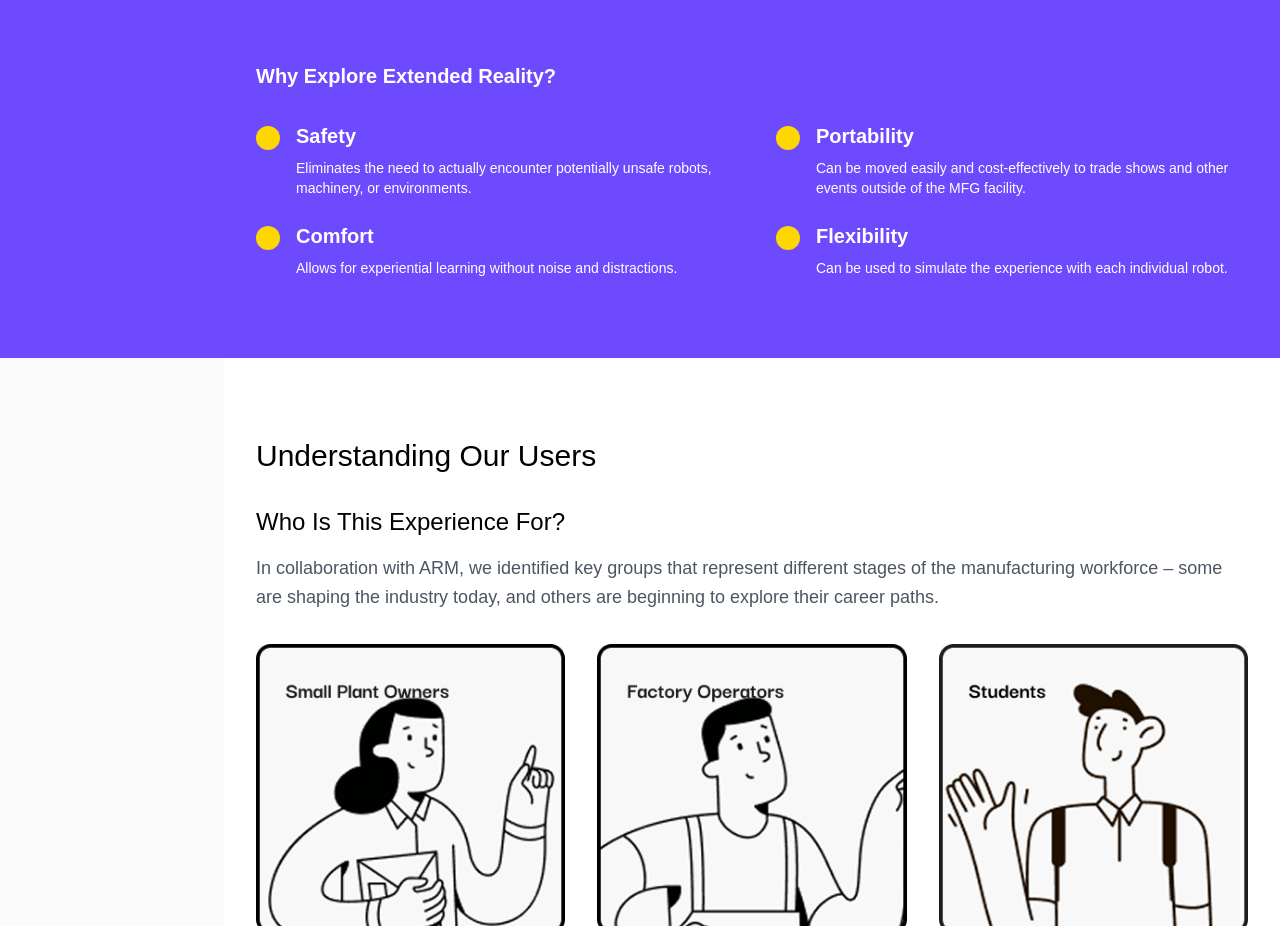
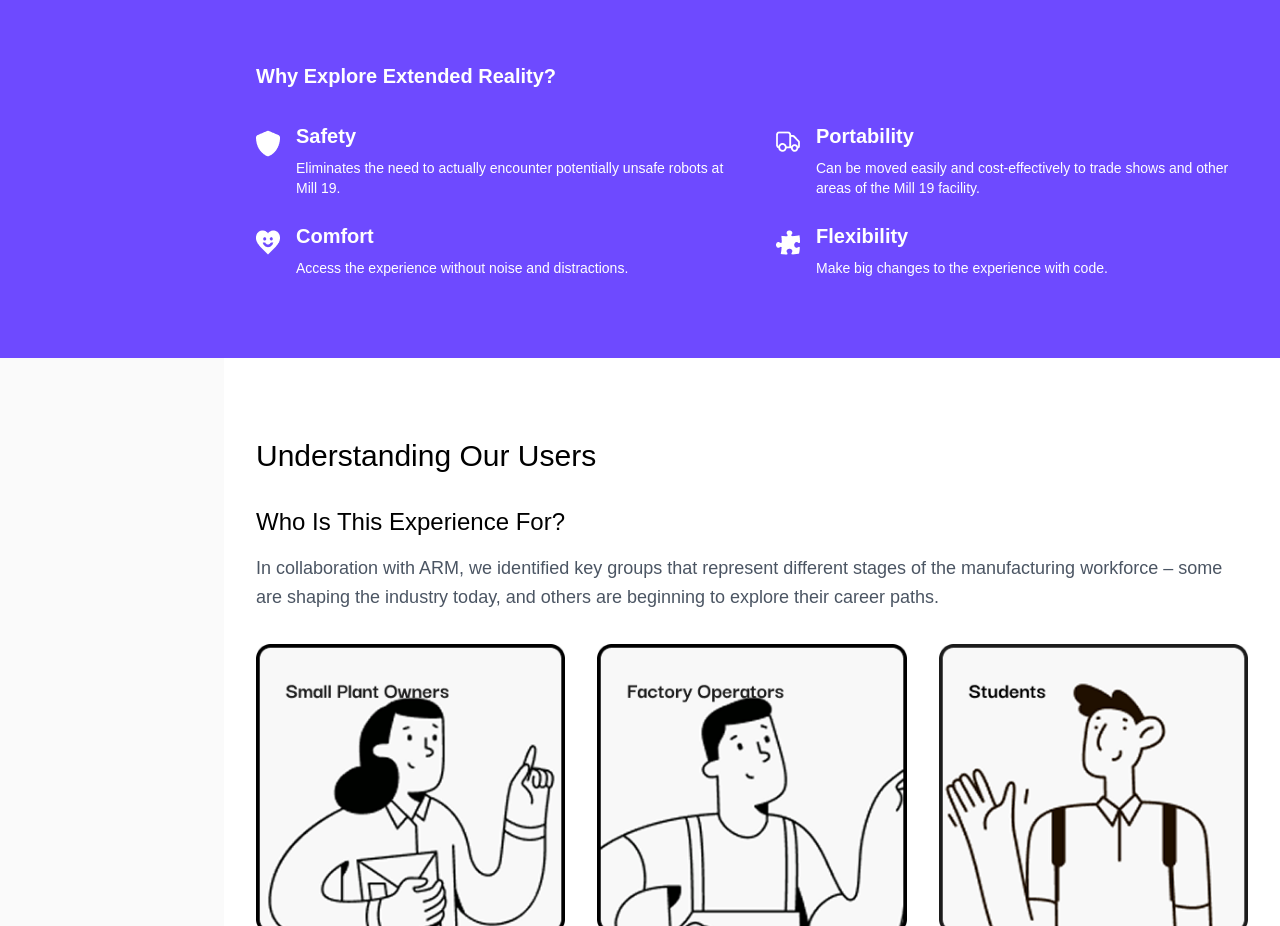
Before and after one commit to victorwa21/arm-website, a Next.js app: page / in a window 1280 px wide. Shown: the part 2987-3913 px from the top of the page. Built offline with nearby package versions, Linux system fonts and the light colour scheme; a web font is replaced by a local one.

Commit message:
feat: sync main changes to arm-website
Update all files from main branch to latest version.

#VERCEL_SKIP

Co-authored-by: Victor Wang <143522565+victorwa21@users.noreply.github.com>

```diff
--- a/manufacturing-landing.tsx
+++ b/manufacturing-landing.tsx
@@ -362,22 +362,35 @@ export default function Component() {
                   <div className="grid grid-cols-1 md:grid-cols-2 gap-12">
                     <div className="space-y-6">
                       <div className="flex items-start space-x-4">
-                        <div className="w-6 h-6 bg-[#ffd700] rounded-full flex-shrink-0 mt-1"></div>
+                        <div className="flex-shrink-0 mt-1">
+                        <Image
+                          src="/images/safety.png"
+                          alt="Safety icon"
+                          width={24}
+                          height={24}
+                          className="mt-1 flex-shrink-0"
+                        /></div>
                         <div>
                           <h4 className="text-[#ffffff] font-semibold mb-2">Safety</h4>
                           <p className="text-[#ffffff] text-sm">
-                            Eliminates the need to actually encounter potentially unsafe robots, machinery, or
-                            environments.
+                            Eliminates the need to actually encounter potentially unsafe robots at Mill 19.
                           </p>
                         </div>
                       </div>
 
                       <div className="flex items-start space-x-4">
-                        <div className="w-6 h-6 bg-[#ffd700] rounded-full flex-shrink-0 mt-1"></div>
+                         <div className="flex-shrink-0 mt-1">
+                        <Image
+                          src="/images/comfort.png"
+                          alt="Comfort icon"
+                          width={24}
+                          height={24}
+                          className="mt-1 flex-shrink-0"
+                        /></div>
                         <div>
                           <h4 className="text-[#ffffff] font-semibold mb-2">Comfort</h4>
                           <p className="text-[#ffffff] text-sm">
-                            Allows for experiential learning without noise and distractions.
+                            Access the experience without noise and distractions.
                           </p>
                         </div>
                       </div>
@@ -385,22 +398,35 @@ export default function Component() {
 
                     <div className="space-y-6">
                       <div className="flex items-start space-x-4">
-                        <div className="w-6 h-6 bg-[#ffd700] rounded-full flex-shrink-0 mt-1"></div>
+                         <div className="flex-shrink-0 mt-1">
+                        <Image
+                          src="/images/portability.png"
+                          alt="Portability icon"
+                          width={24}
+                          height={24}
+                          className="mt-1 flex-shrink-0"
+                        /></div>
                         <div>
                           <h4 className="text-[#ffffff] font-semibold mb-2">Portability</h4>
                           <p className="text-[#ffffff] text-sm">
-                            Can be moved easily and cost-effectively to trade shows and other events outside of the MFG
-                            facility.
+                            Can be moved easily and cost-effectively to trade shows and other areas of the Mill 19 facility.
                           </p>
                         </div>
                       </div>
 
                       <div className="flex items-start space-x-4">
-                        <div className="w-6 h-6 bg-[#ffd700] rounded-full flex-shrink-0 mt-1"></div>
+                         <div className="flex-shrink-0 mt-1">
+                        <Image
+                          src="/images/flexibility.png"
+                          alt="Flexibility icon"
+                          width={24}
+                          height={24}
+                          className="mt-1 flex-shrink-0"
+                        /></div>
                         <div>
                           <h4 className="text-[#ffffff] font-semibold mb-2">Flexibility</h4>
                           <p className="text-[#ffffff] text-sm">
-                            Can be used to simulate the experience with each individual robot.
+                            Make big changes to the experience with code.
                           </p>
                         </div>
                       </div>
```
